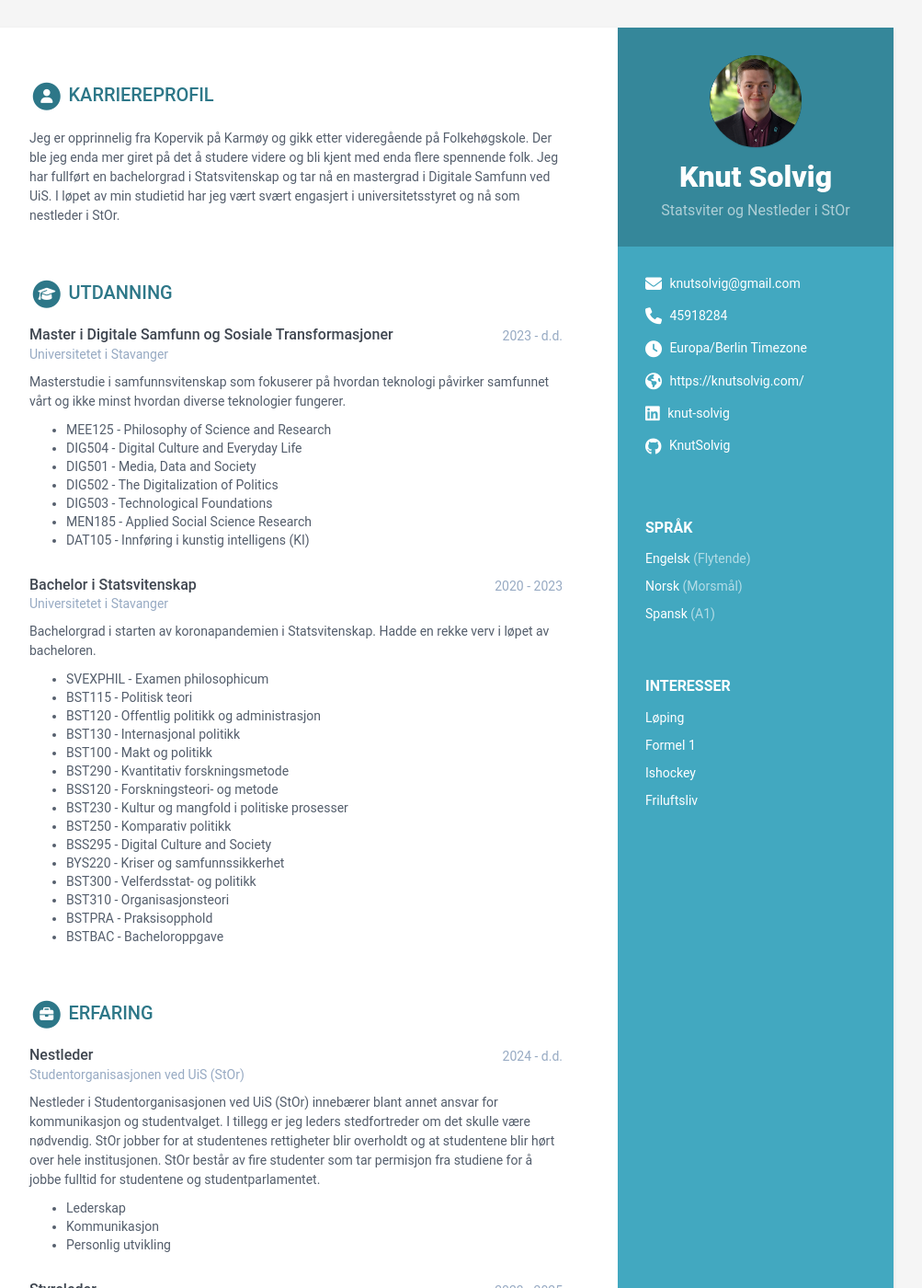
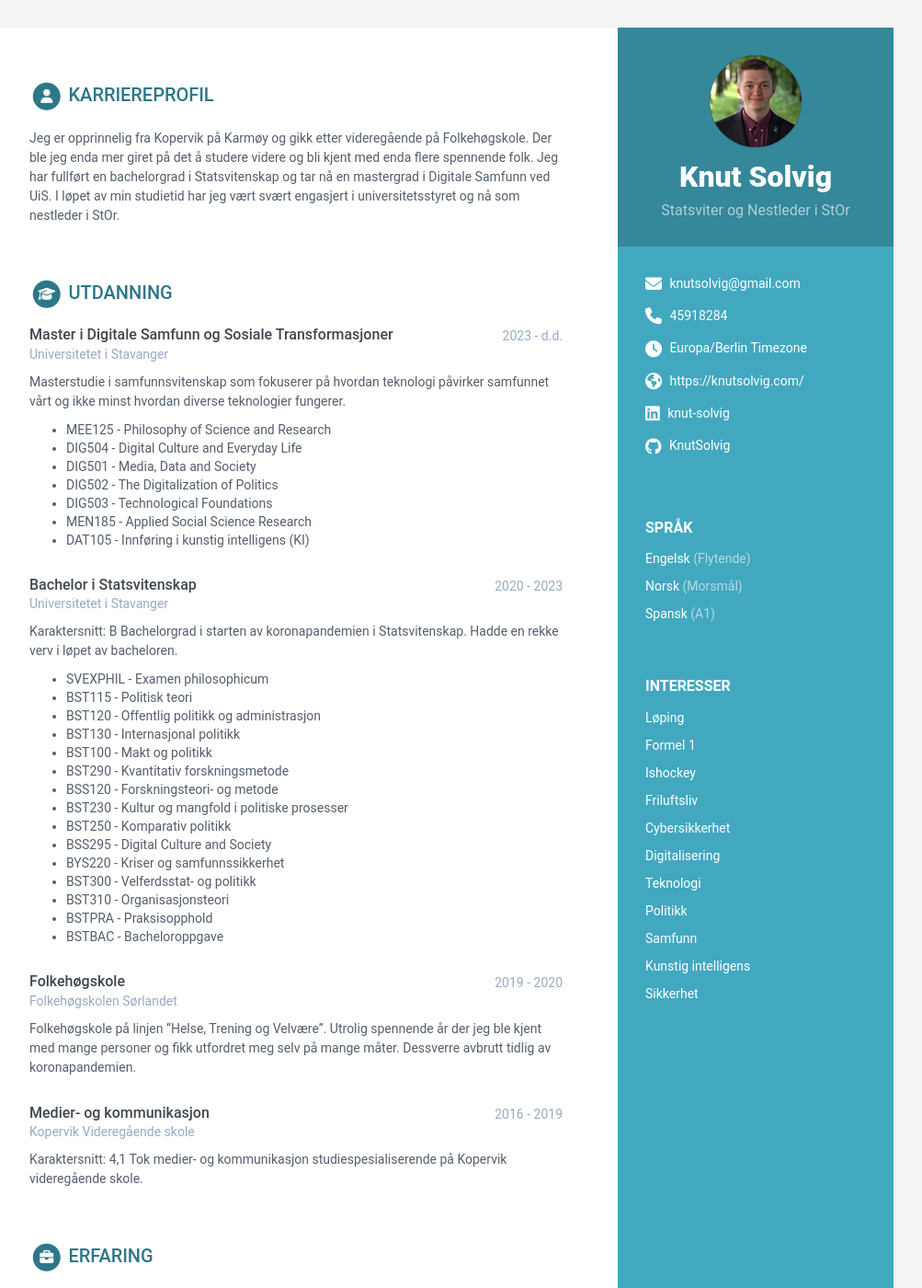
Before and after one commit to KnutSolvig/knutsolvig.github.io, a Jekyll site: the page built from index.html, in a window 1280 px wide and 1400 px high. Shown: the whole window at 92% size, without its empty margins (168-1171 px from the left). Built offline with Jekyll 4.4.1, drawn with Linux system fonts in a browser that asks for light colours; some of the changed text lies outside the part shown.

Commit message:
Update data.yml

```diff
--- a/_data/data.yml
+++ b/_data/data.yml
@@ -50,17 +50,16 @@ sidebar:
     title: Interesser
     info:
     - item: Løping
-      link:
-
-
     - item: Formel 1
-      link:
-
-
     - item: Ishockey
-      link:
-
     - item: Friluftsliv
+    - item: Cybersikkerhet
+    - item: Digitalisering
+    - item: Teknologi
+    - item: Politikk
+    - item: Samfunn
+    - item: Kunstig intelligens
+    - item: Sikkerhet
 
 career-profile:
   title: Karriereprofil
@@ -86,6 +85,7 @@ education:
     university: Universitetet i Stavanger
     time: 2020 - 2023
     details: |
+      Karaktersnitt: B
       Bachelorgrad i starten av koronapandemien i Statsvitenskap. Hadde en rekke verv i løpet av bacheloren.
         - SVEXPHIL - Examen philosophicum
         - BST115 - Politisk teori
@@ -102,6 +102,19 @@ education:
         - BST310 - Organisasjonsteori
         - BSTPRA - Praksisopphold
         - BSTBAC - Bacheloroppgave
+
+  - degree: Folkehøgskole
+    university: Folkehøgskolen Sørlandet
+    time: 2019 - 2020
+    details: |
+      Folkehøgskole på linjen "Helse, Trening og Velvære". Utrolig spennende år der jeg ble kjent med mange personer og fikk utfordret meg selv på mange måter. Dessverre avbrutt tidlig av koronapandemien.
+
+  - degree: Medier- og kommunikasjon
+    university: Kopervik Videregående skole
+    time: 2016 - 2019
+    details: |
+      Karaktersnitt: 4,1
+      Tok medier- og kommunikasjon studiespesialiserende på Kopervik videregående skole.
 
 experiences:
   title: Erfaring
@@ -372,29 +385,13 @@ publications:
   - title: "The Urban-Rural Divide in Policy Priorities across Time and Space"
     link: "https://www.researchgate.net/profile/Tevfik-Yildirim/publication/390632822_The_Urban-Rural_Divide_in_Policy_Priorities_across_Time_and_Space/links/67f6e5d19b1c6c487785734f/The-Urban-Rural-Divide-in-Policy-Priorities-across-Time-and-Space.pdf"
     authors: Yilidrim, Murat T. & Solvig, Knut
-    conference: "Political Studies Association 2024, Glasgow Scottland"
+    conference: "Political Studies Association 2024, Glasgow Skottland"
 
-skills:
-  title: Skills &amp; Proficiency
 
-  toolset:
-  - name: xx
-    level: 98%
-
-  - name: xx
-    level: 98%
-
-  - name: xx
-    level: 98%
-
-  - name: xx
-    level: 95%
-
-  - name: xx
-    level: 85%
-
-  - name: xx
-    level: 60%
+recommendations:
+  title: Referanser
+  list:
+  - person: Referanser oppgis ved behov.
 
 footer: >
   Curriculum Vitae - Knut Solvig
```
